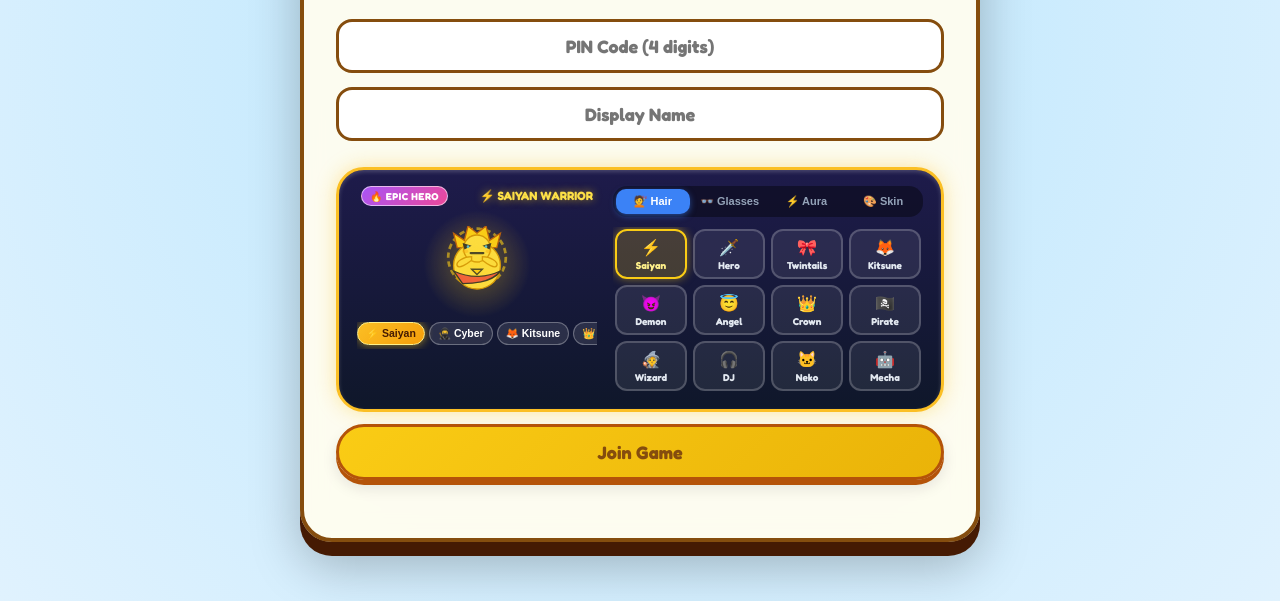
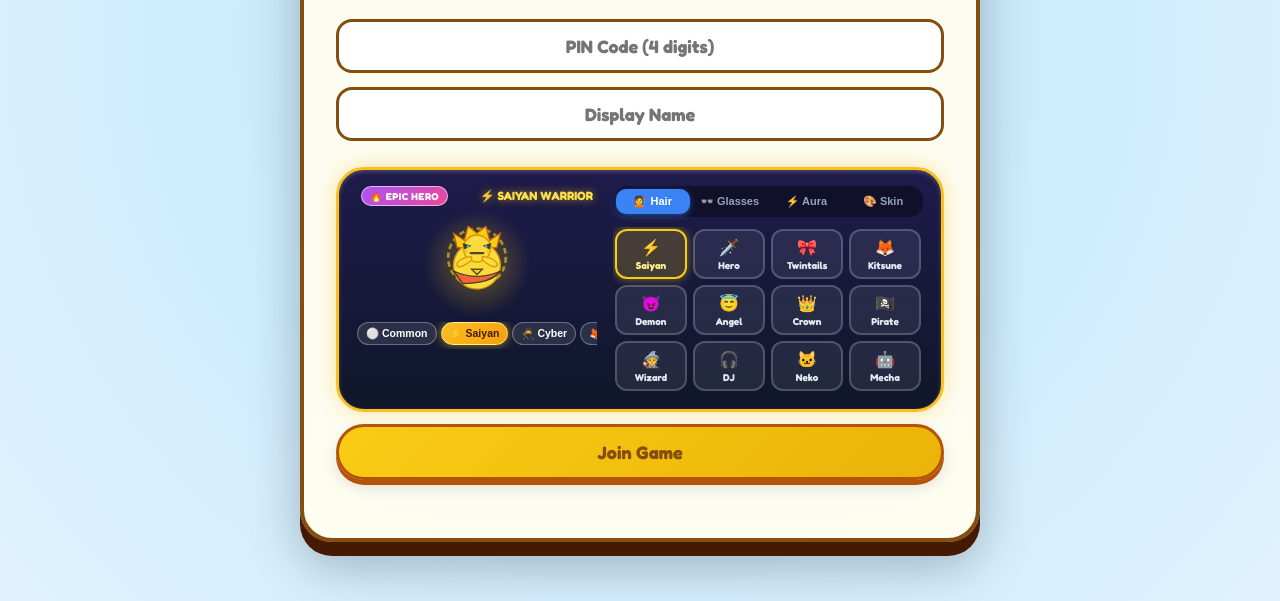
Before and after one commit to NguyenTrung95/game_demo, a website: page frontend-web/tug-of-war/player/index.html in a window 1280 px wide. Both pictures are taken after a click on the button "⚡ Saiyan". Shown: the part 199-800 px from the top of the page. Drawn offline with Linux system fonts and the light colour scheme.

Commit message:
feat(avatar): start players with clean Common Sumo default avatar (COMMON rarity) and enable upgrade path

```diff
--- a/frontend-web/tug-of-war/player/index.html
+++ b/frontend-web/tug-of-war/player/index.html
@@ -399,6 +399,7 @@
     letter-spacing: 0.05em;
     border: 1.5px solid rgba(255,255,255,0.6);
   }
+  .rarity-badge.common { background: linear-gradient(135deg, #64748b, #475569); color: #f8fafc; }
   .rarity-badge.epic { background: linear-gradient(135deg, #a855f7, #ec4899); }
   .rarity-badge.legendary { background: linear-gradient(135deg, #f59e0b, #facc15); color: #78350f; }
   .rarity-badge.rare { background: linear-gradient(135deg, #0284c7, #38bdf8); }
@@ -554,8 +555,8 @@
       <!-- Left Pane: Spotlight Stage & Presets -->
       <div class="pro-locker-stage-pane">
         <div class="pro-locker-header">
-          <span class="rarity-badge epic" id="locker-rarity">🔥 EPIC HERO</span>
-          <span class="preset-title" id="locker-title">⚡ SAIYAN WARRIOR</span>
+          <span class="rarity-badge common" id="locker-rarity">⚪ COMMON</span>
+          <span class="preset-title" id="locker-title">🥷 COMMON SUMO</span>
         </div>
 
         <div class="pro-locker-stage">
@@ -565,7 +566,8 @@
 
         <!-- Quick Presets -->
         <div class="preset-row">
-          <button class="preset-btn active" data-preset="saiyan">⚡ Saiyan</button>
+          <button class="preset-btn active" data-preset="common">⚪ Common</button>
+          <button class="preset-btn" data-preset="saiyan">⚡ Saiyan</button>
           <button class="preset-btn" data-preset="cyber">🥷 Cyber</button>
           <button class="preset-btn" data-preset="kitsune">🦊 Kitsune</button>
           <button class="preset-btn" data-preset="royal">👑 Royal</button>
@@ -665,15 +667,16 @@
 
   var myAvatar = {
     skin: 'fair',
-    hair: 'saiyan',
-    glasses: 'cyber',
-    expression: 'heroic',
+    hair: 'chonmage',
+    glasses: 'none',
+    expression: 'fierce',
     outfit: 'gi',
-    aura: 'gold',
-    rarity: 'EPIC'
+    aura: 'none',
+    rarity: 'COMMON'
   };
 
   var presetsMap = {
+    common: { title: '🥷 COMMON SUMO', rarity: 'common', skin: 'fair', hair: 'chonmage', glasses: 'none', expression: 'fierce', aura: 'none' },
     saiyan: { title: '⚡ SAIYAN WARRIOR', rarity: 'epic', skin: 'tan', hair: 'saiyan', glasses: 'none', expression: 'heroic', aura: 'gold' },
     cyber: { title: '🥷 CYBER NINJA', rarity: 'legendary', skin: 'cyber', hair: 'hero', glasses: 'cyber', expression: 'smirk', aura: 'cyber' },
     kitsune: { title: '🦊 KITSUNE SPIRIT', rarity: 'epic', skin: 'fair', hair: 'kitsune', glasses: 'mask', expression: 'sparkle', aura: 'sakura' },
@@ -901,8 +904,8 @@
     var titleEl = document.getElementById('locker-title');
     var rarityEl = document.getElementById('locker-rarity');
     if (rarityEl) {
-      rarityEl.className = 'rarity-badge ' + (myAvatar.rarity || 'epic').toLowerCase();
-      rarityEl.textContent = (myAvatar.rarity === 'LEGENDARY' ? '🌟 LEGENDARY' : (myAvatar.rarity === 'RARE' ? '💎 RARE' : '🔥 EPIC HERO'));
+      rarityEl.className = 'rarity-badge ' + (myAvatar.rarity || 'common').toLowerCase();
+      rarityEl.textContent = (myAvatar.rarity === 'LEGENDARY' ? '🌟 LEGENDARY' : (myAvatar.rarity === 'RARE' ? '💎 RARE' : (myAvatar.rarity === 'COMMON' ? '⚪ COMMON' : '🔥 EPIC HERO')));
     }
 
     renderSwatches();
```
Also changed, not shown: backend/tugOfWarRoomManager.js (+6 -6 lines).
